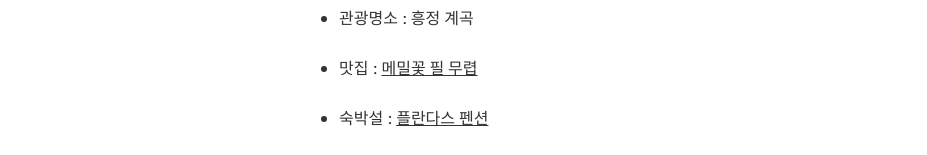
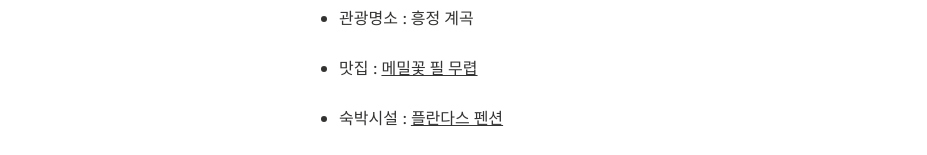
Before and after one commit to shinojin/shinojin.github.com, a Jekyll site: the page built from _posts/2014-07-31-author-override.md, in a window 1280 px wide. Shown: the part 717-872 px from the top of the page, without its empty margins (21-948 px from the left). Built offline with Jekyll 4.4.1, drawn with Linux system fonts in a browser that asks for light colours; nearby versions of some CDN libraries; grey boxes are pictures that could not be loaded.

Commit message:
Update 2014-07-31-author-override.md

```diff
--- a/_posts/2014-07-31-author-override.md
+++ b/_posts/2014-07-31-author-override.md
@@ -30,4 +30,5 @@ tags: []
 
 - 맛집 : [메밀꽃 필 무렵](http://www.gasanhouse.com/menu.php)
 
-- 숙박설 : [플란다스 펜션](http://www.fdpension.co.kr/)
+- 숙박시설 : [플란다스 펜션](http://www.fdpension.co.kr/)
+<embed src="https://youtu.be/V_kINw2olNk" width="600" height="480" autostart="1">
```
